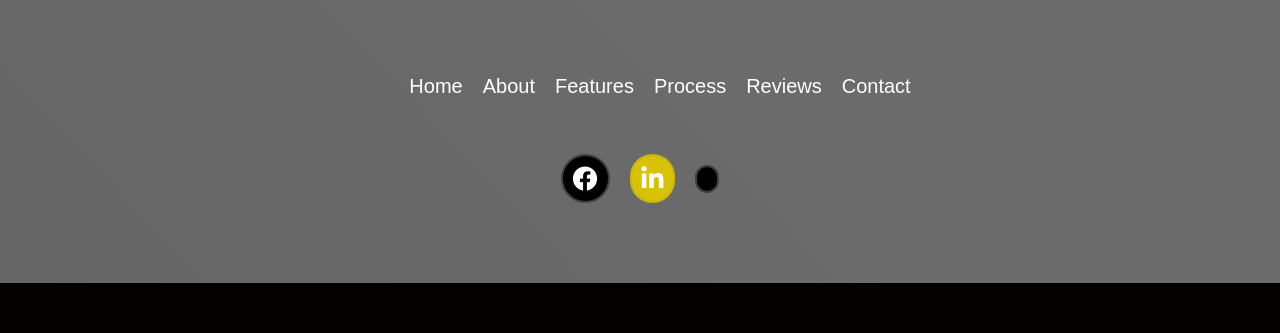
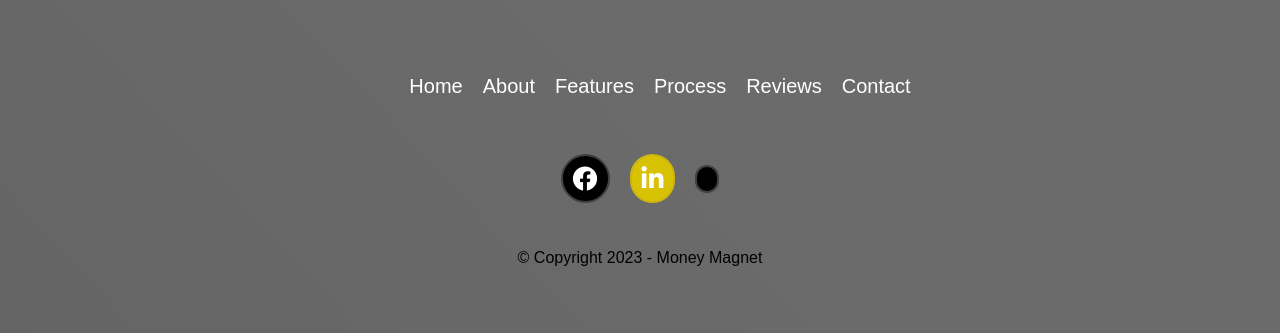
Before and after one commit to elijahgummer/MoneyMagnet-Budget-Expense-Managment-Web-App, a PHP site: page /home.php in a window 1280 px wide. Shown: the part 3272-3605 px from the top of the page. Before the commit the page ends 3555 px from the top, so only its background shows below. Run offline with PHP 8.4, Linux system fonts and the light colour scheme; some web fonts are replaced.

Commit message:
added the copyright rights

```diff
--- a/MoneyMagnet/home.php
+++ b/MoneyMagnet/home.php
@@ -194,6 +194,7 @@ require_once("navbar.php");
                     <i class="fa-brands fa-x-twitter"></i>
                 </span>
             </div>
+            <p>© Copyright 2023 - Money Magnet</p>
         </div>
     </div>
     </div>
```
